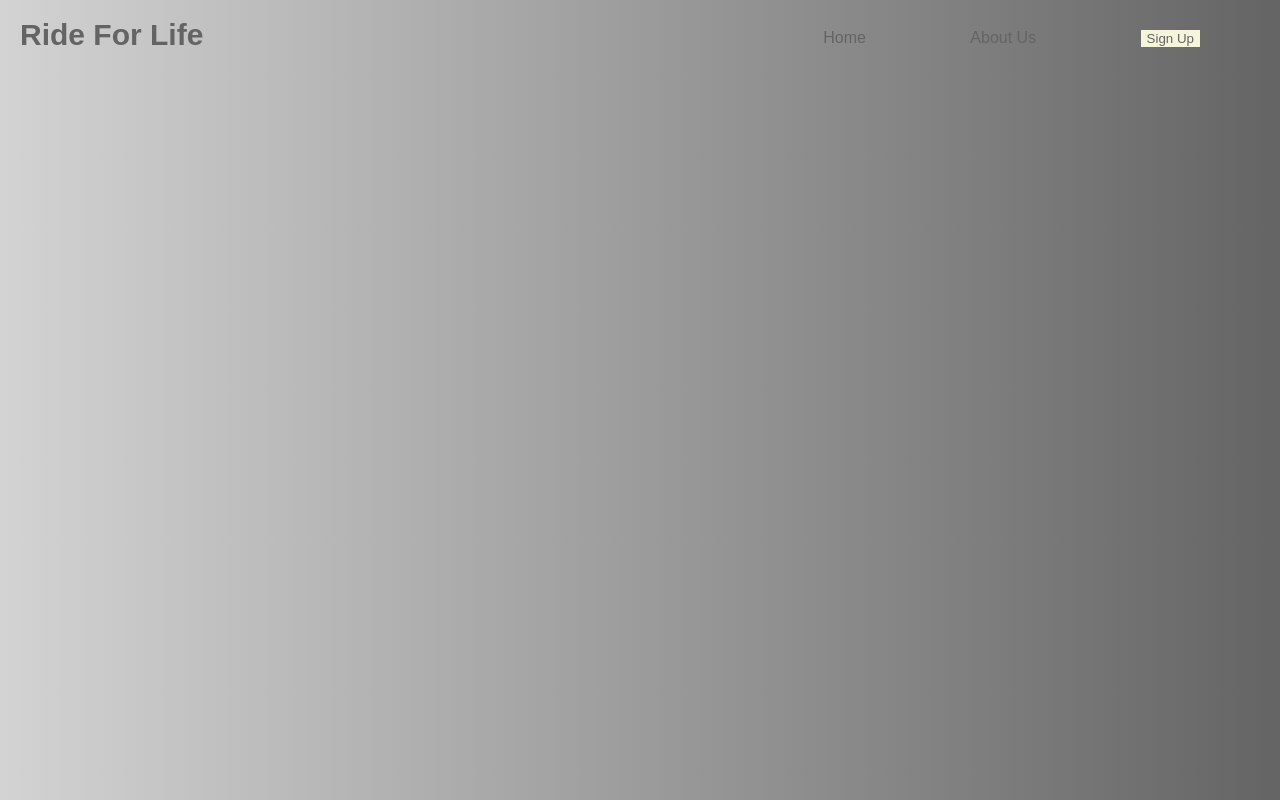
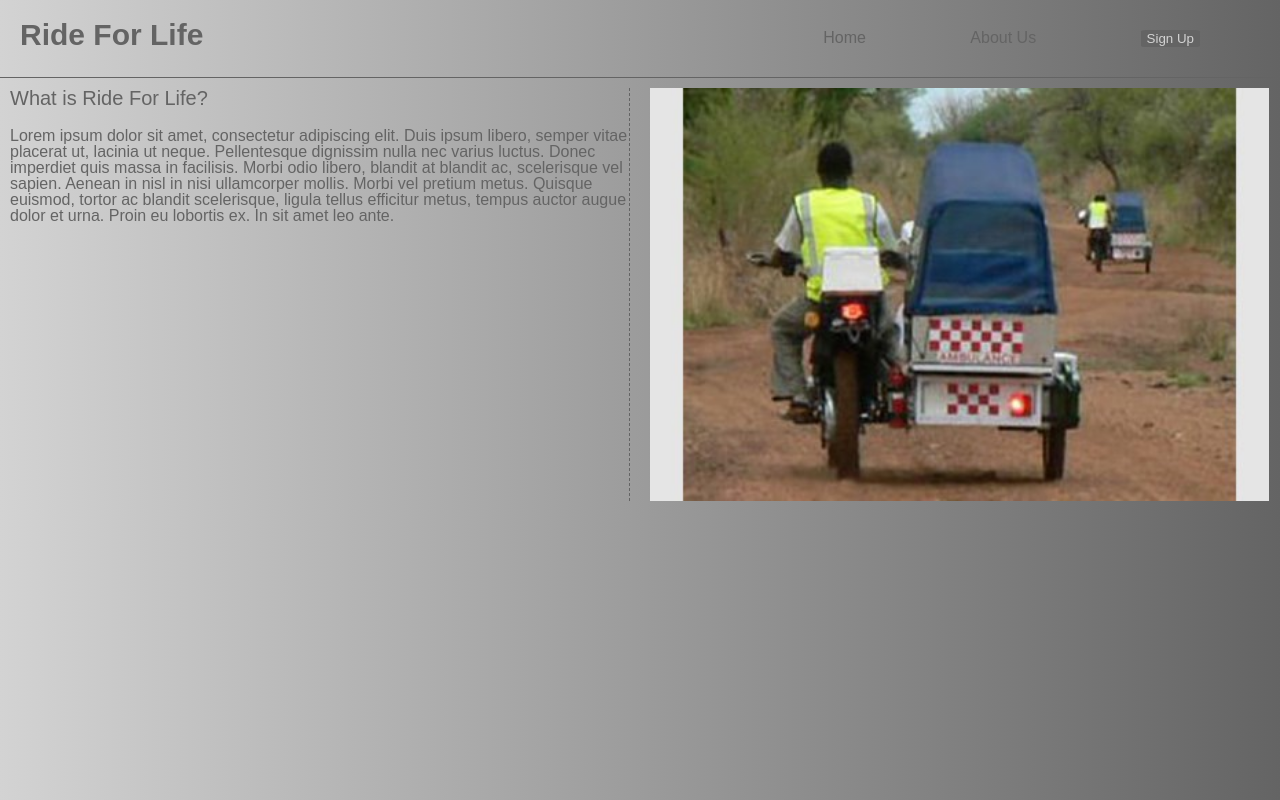
Before and after one commit to ptbw-rideforlife/marketing-tg, a plain HTML site: page index.html in a window 1280 px wide. Drawn offline with Linux system fonts and the light colour scheme.

Commit message:
added content and image

```diff
--- a/index.html
+++ b/index.html
@@ -10,16 +10,36 @@
 </head>
 
 <body>
-
+    <div class="container">
         <header>
             <h1>Ride For Life</h1>
-        <nav>
+            <nav class="btncon">
                 <a href="">Home</a>
                 <a href="">About Us</a>
                 <a href=""><button class="btn">Sign Up</button></a>
             </nav>
         </header>
+        <section class="content">
+            <div class="sub-content">
+                <h2>What is Ride For Life?</h2>
+                <p>Lorem ipsum dolor sit amet, consectetur adipiscing elit. Duis ipsum libero, semper vitae placerat ut,
+                    lacinia ut neque. Pellentesque dignissim nulla nec varius luctus. Donec imperdiet quis massa in
+                    facilisis. Morbi odio libero, blandit at blandit ac, scelerisque vel sapien. Aenean in nisl in nisi
+                    ullamcorper mollis. Morbi vel pretium metus. Quisque euismod, tortor ac blandit scelerisque, ligula
+                    tellus efficitur metus, tempus auctor augue dolor et urna. Proin eu lobortis ex. In sit amet leo
+                    ante.
+                </p>
+            </div>
+            <div class="sub-content">
+                <img src="../img/ambulance4.jpg" alt="">
+            </div>
+        </section>
 
+
+
+
+
+    </div>
 </body>
 
 </html>
--- a/less/global.less
+++ b/less/global.less
@@ -1,4 +1,4 @@
 body{
-   background:  linear-gradient(90deg, lightgray, #646464);
+   background:  linear-gradient(90deg, #D3D3D3, #646464);
    font-family: "Source Sans Pro", sans-serif;
 }
--- a/less/header.less
+++ b/less/header.less
@@ -3,6 +3,7 @@ header {
     justify-content: space-around;
     justify-content: space-between;
     width: 100%;
+    border-bottom: 1px solid #646464;
 
     nav {
         margin: 30px;
@@ -22,8 +23,14 @@ header {
     }
 
     .btn {
+        background-color: #646464;
+        color: #D3D3D3;
+        border: 0px solid #646464;
+        border-radius: 9%;
+    }
+
+    .btn:hover {
+        background-color: #D3D3D3;
         color: #646464;
-        background-color: beige;
-        border: 0px solid;
     }
 }
--- a/less/home.less
+++ b/less/home.less
@@ -0,0 +1,22 @@
+.content {
+    display: flex;
+
+
+    h2 {
+        color: #646464;
+        font-size: 20px;
+        margin-bottom: 20px;
+    }
+
+    p {
+        color: #646464;
+    }
+
+    .sub-content {
+        display: flex;
+        flex-direction: column;
+        border-right: 1px dashed #646464;
+        margin: 10px;
+        width: 49%;
+    }
+}
```
Also changed, not shown: css/index.css, img/ambulance4.jpg (added). Lines whose indentation alone changed are shown as unchanged.
